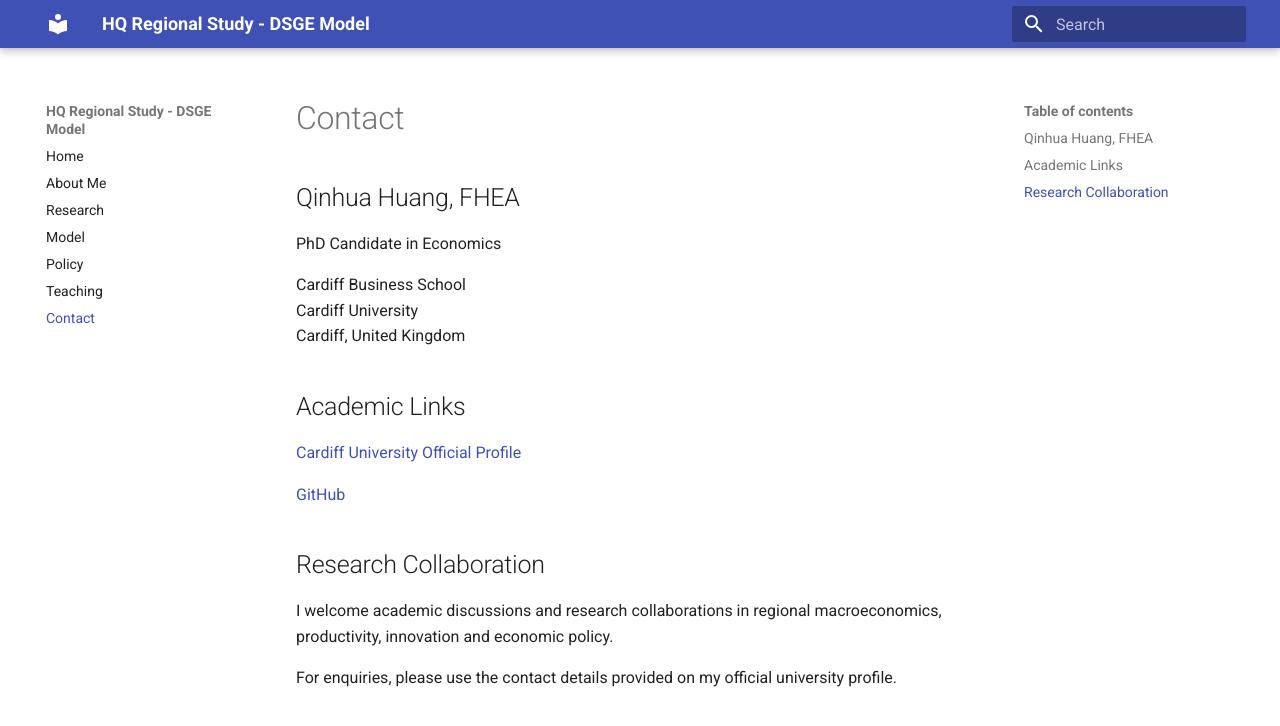
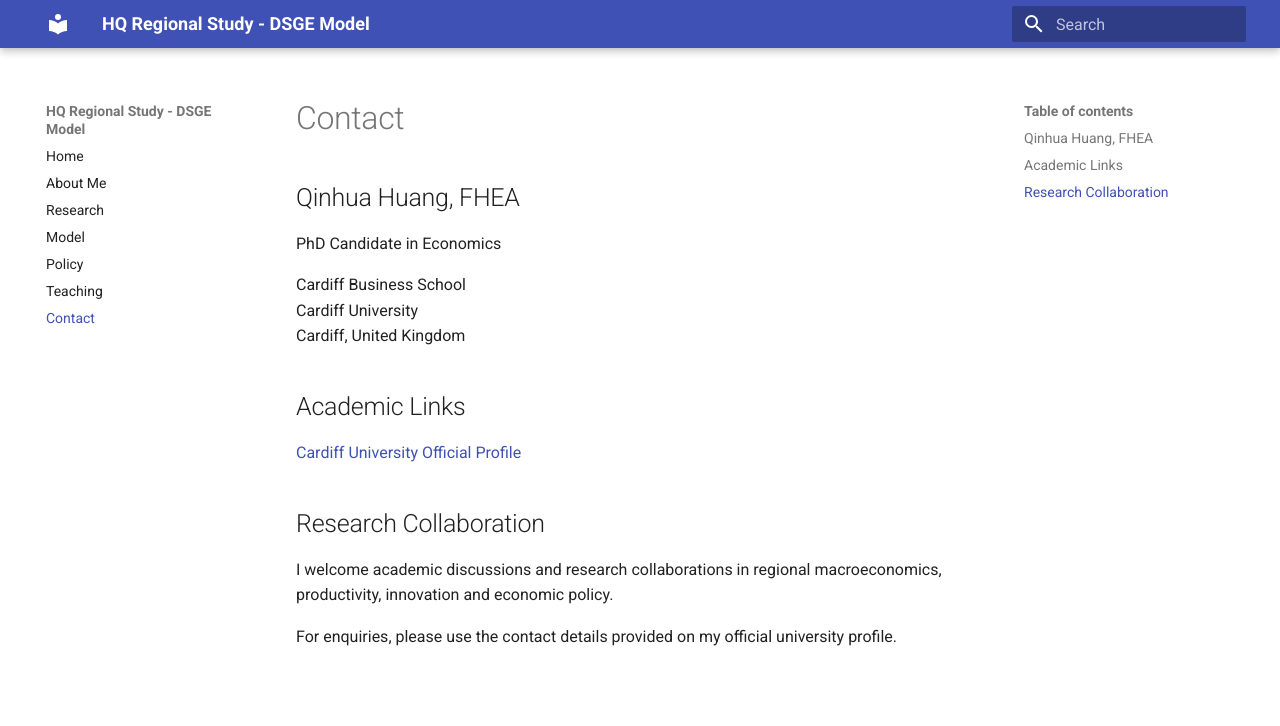
Before and after one commit to macro-structures/regional-dsge, an MkDocs documentation site: the page built from docs/contact.md, in a window 1280 px wide. Shown: the top 726 px of the page. Built offline with MkDocs 1.6.1 and Material for MkDocs 9.7.7, drawn with Linux system fonts in a browser that asks for light colours.

Commit message:
Update contact.md

```diff
--- a/docs/contact.md
+++ b/docs/contact.md
@@ -13,7 +13,7 @@ Cardiff, United Kingdom
 
 [Cardiff University Official Profile](https://profiles.cardiff.ac.uk/staff/huangq24)
 
-[GitHub](https://github.com/macro-structures)
+<!-- [GitHub](https://github.com/macro-structures) -->
 
 ## Research Collaboration
 
```
